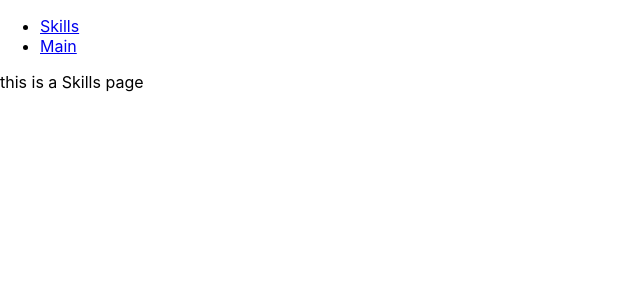
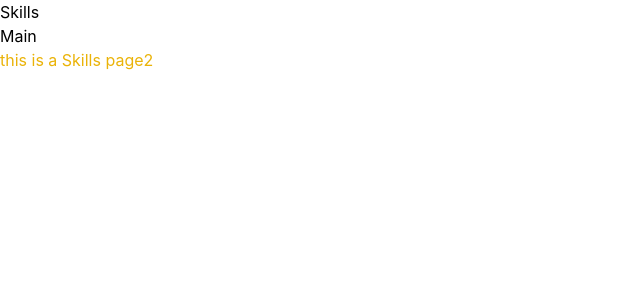
Before and after one commit to seankimfeb/seankimportfolio, a React (Create React App) app: page /skills in a window 1280 px wide. Shown: the top 300 px of the page, without its empty margins (0-640 px from the left). Built offline with nearby package versions, Linux system fonts and the light colour scheme.

Commit message:
tailwind applied

```diff
--- a/package.json
+++ b/package.json
@@ -41,5 +41,8 @@
       "last 1 firefox version",
       "last 1 safari version"
     ]
+  },
+  "devDependencies": {
+    "tailwindcss": "^3.4.1"
   }
 }
--- a/src/App.js
+++ b/src/App.js
@@ -3,8 +3,9 @@ import './App.css';
 import ReactDOM from 'react-dom';
 import { BrowserRouter,Routes ,Route } from 'react-router-dom';
 import NavBar from './components/NavigationBar';
-import Intro from './pages/Introduction'
+import Intro from './pages/Introduction';
 import Skills from './pages/Skills';
+import Projects from './pages/Projects';
 function App() {
   return (
     <div>
@@ -12,7 +13,8 @@ function App() {
       <NavBar/>
       <Routes>
       <Route path="/seankimportfolio" element ={<Intro />} />
-      <Route path="/Skills" element={<Skills />} />
+      <Route path="/skills" element={<Skills />} />
+      <Route path ="/projects" element = {<Projects />} />
       </Routes>
       </BrowserRouter>
 
--- a/src/components/NavigationBar.jsx
+++ b/src/components/NavigationBar.jsx
@@ -7,7 +7,7 @@ const NavigationBar = () => {
     <nav>
       <ul>
         <li>
-          <Link to="/Skills">Skills</Link>
+          <Link to="/skills">Skills</Link>
         </li>
         <li>
         <Link to="/seankimportfolio">Main</Link>
--- a/src/components/Profile.jsx
+++ b/src/components/Profile.jsx
@@ -0,0 +1,4 @@
+const Profile = () => {
+
+
+}
--- a/src/index.css
+++ b/src/index.css
@@ -1,3 +1,6 @@
+@tailwind base;
+@tailwind components;
+@tailwind utilities;
 body {
   margin: 0;
   font-family: -apple-system, BlinkMacSystemFont, 'Segoe UI', 'Roboto', 'Oxygen',
--- a/src/pages/Introduction.jsx
+++ b/src/pages/Introduction.jsx
@@ -2,9 +2,11 @@ const Introduction = () =>{
 
 
     return(
+        <section class="bg-gray-50 dark:bg-gray-900">
         <div>
-            <p>this is an introduction pagev2</p>
+            <p class="text-yellow-500">this is an introduction pagev2</p>
         </div>
+        </section>
     )
 }
 export default Introduction
--- a/src/pages/Skills.jsx
+++ b/src/pages/Skills.jsx
@@ -3,7 +3,7 @@ const Skills = () =>{
 
     return(
         <div>
-            <p>this is a Skills page</p>
+            <p class="text-yellow-500">this is a Skills page2</p>
         </div>
     )
 }
--- /dev/null
+++ b/tailwind.config.js
@@ -0,0 +1,9 @@
+/** @type {import('tailwindcss').Config} */
+module.exports = {
+  content: [
+    "./src/**/*.{js,jsx,ts,tsx}"],
+  theme: {
+    extend: {},
+  },
+  plugins: [],
+}
```
Also changed, not shown: 1 other file (tests, documents, lock files or other folders).
